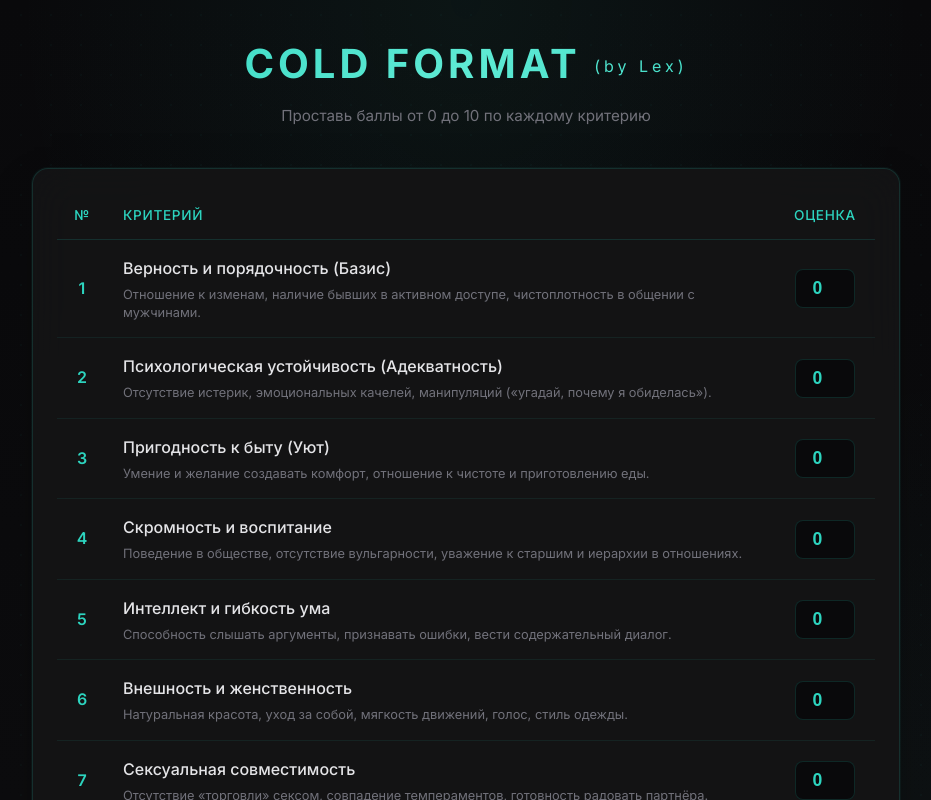
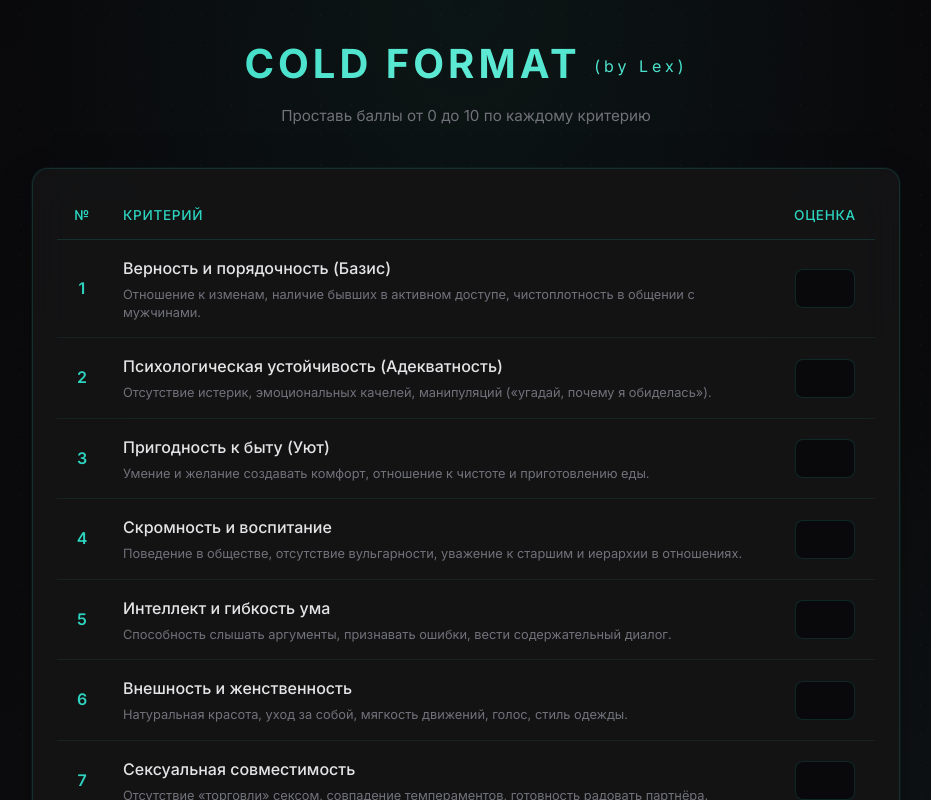
Before and after one commit to LexPolyakov/cold-format, a Vue app: page / in a window 1280 px wide. Shown: the top 800 px of the page, without its empty margins (174-1105 px from the left). Built offline with nearby package versions, Linux system fonts and the light colour scheme.

Commit message:
fix input

```diff
--- a/src/App.vue
+++ b/src/App.vue
@@ -52,6 +52,20 @@ async function getAIAnalysis() {
     isLoading.value = false;
   }
 }
+
+const MIN_SCORE = 0;
+const MAX_SCORE = 10;
+
+function setScore(i: number, e: Event) {
+  const raw = (e.target as HTMLInputElement).value;
+  if (raw === "") {
+    scores.value[i] = 0;
+    return;
+  }
+  const digits = raw.replace(/\D/g, "");
+  const n = digits === "" ? 0 : Math.min(MAX_SCORE, Math.max(MIN_SCORE, Number(digits)));
+  scores.value[i] = n;
+}
 </script>
 
 <template>
@@ -80,10 +94,14 @@ async function getAIAnalysis() {
               </td>
               <td class="col-value">
                 <input
-                  type="number"
+                  type="text"
+                  inputmode="numeric"
+                  pattern="[0-9]*"
                   min="0"
                   max="10"
-                  v-model.number="scores[i]"
+                  maxlength="2"
+                  :value="scores[i] === 0 ? '' : scores[i]"
+                  @input="setScore(i, $event)"
                 />
               </td>
             </tr>
@@ -318,7 +336,7 @@ tr:hover {
   text-align: center;
 }
 
-.col-value input[type="number"] {
+.col-value input {
   width: 60px;
   padding: 0.5rem;
   text-align: center;
@@ -328,9 +346,17 @@ tr:hover {
   border: 1px solid var(--border);
   border-radius: 8px;
   color: var(--teal);
+  -moz-appearance: textfield;
+  appearance: textfield;
 }
 
-.col-value input[type="number"]:focus {
+.col-value input::-webkit-inner-spin-button,
+.col-value input::-webkit-outer-spin-button {
+  -webkit-appearance: none;
+  margin: 0;
+}
+
+.col-value input:focus {
   outline: none;
   border-color: var(--teal);
   box-shadow: 0 0 0 2px rgba(45, 212, 191, 0.2);
```
